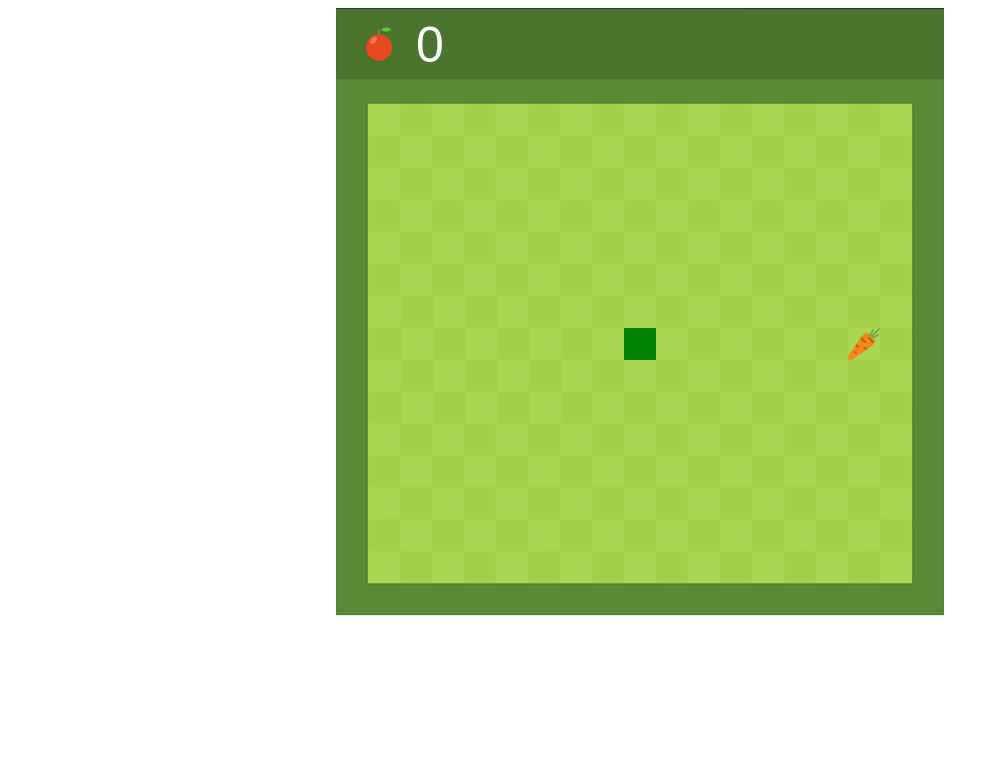
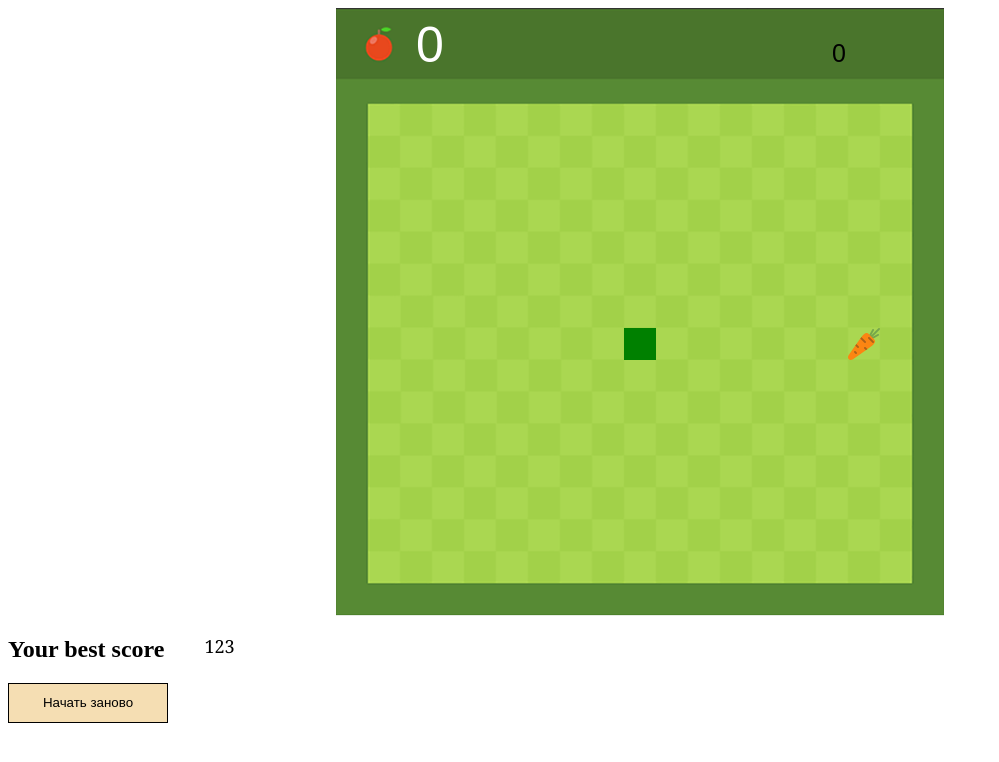
Before and after one commit to NikolayLV/Snake-Game, a plain HTML site: page index.html in a window 1280 px wide. Shown: the whole page, without its empty margins (0-999 px from the left). Drawn offline with Linux system fonts and the light colour scheme.

Commit message:
New button and new scoring.

```diff
--- a/game.js
+++ b/game.js
@@ -59,6 +59,10 @@ function drawGame() {
     ctx.font = "50px Arial";
     ctx.fillText(score, box * 2.5, box * 1.7);
 
+    ctx.fillStyle = "black";
+    ctx.font = "25px Arial";
+    ctx.fillText(score, box * 15.5, box * 1.7);
+
     let snakeX = snake[0].x;
     let snakeY = snake[0].y;
 
@@ -90,6 +94,37 @@ function drawGame() {
     eatTail(newHead, snake);
 
     snake.unshift(newHead);
+
+
 }
 
+let bestScoreP = document.querySelector(".bestScore")
+let bestScore = 1;
+
+function restartGame() {
+
+
+    if (bestScore <= score) {
+        bestScore = score;
+    }
+
+    bestScoreP.innerHTML = bestScore;
+    clearInterval(game);
+    snake = [];
+    snake[0] = {
+        x: 9 * box,
+        y: 10 * box,
+    };
+    score = 0;
+    dir = undefined;
+
+
+    game = setInterval(drawGame, 100);
+}
+
+let button = document.querySelector(".button")
+button.addEventListener('click', restartGame);
+
+
+
 let game = setInterval(drawGame, 100);
--- a/index.html
+++ b/index.html
@@ -9,6 +9,11 @@
    <canvas id="game" width="608px" height="608">
 
    </canvas>
+   <div class="div__score">
+       <h2>Your best score</h2>
+       <p class="bestScore">123</p>
+   </div>
+   <button class="button"> Начать заново </button>
 <script src="game.js"></script>
 </body>
 </html>
--- a/style.css
+++ b/style.css
@@ -3,3 +3,21 @@ canvas {
     margin: 0 auto;
 
 }
+
+.button {
+    width: 160px;
+    height: 40px;
+    border: 1px solid black;
+    background-color: wheat;
+    color: black;
+}
+
+.div__score {
+    display: flex;
+}
+
+.bestScore {
+    font-family: "Georgia";
+    font-size: 18px;
+    padding-left: 40px;
+}
```
